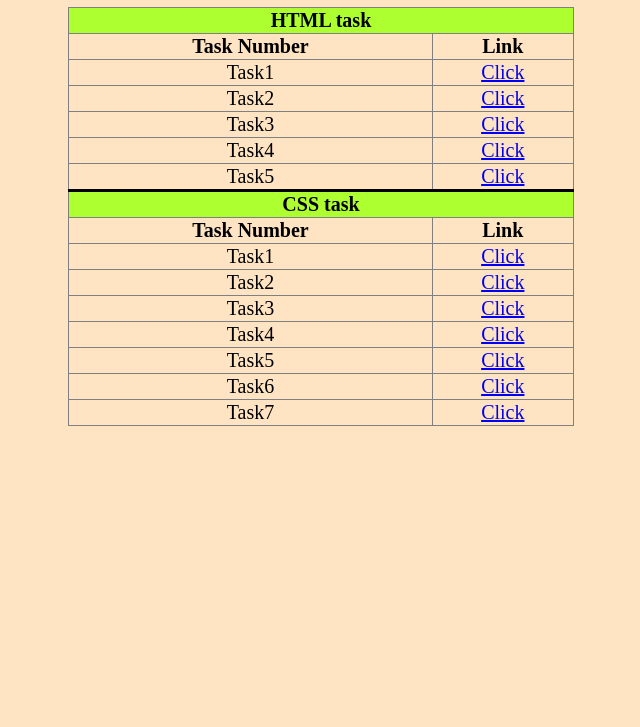
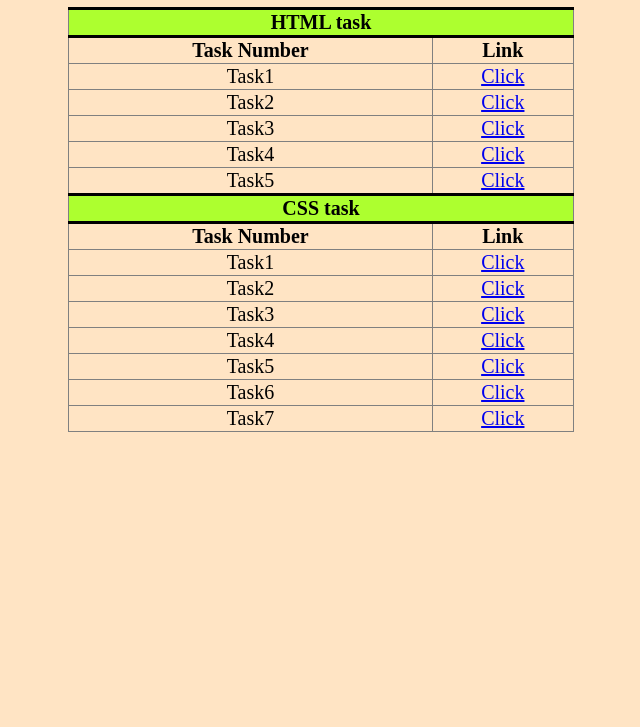
Before and after one commit to Imabhi-b/MERN, a plain HTML site: page index.html in a window 1280 px wide. Shown: the part 73-800 px from the top of the page, without its empty margins (319-959 px from the left). Drawn offline with Linux system fonts and the light colour scheme.

Commit message:
Update index.html

```diff
--- a/index.html
+++ b/index.html
@@ -14,11 +14,10 @@
             width: 40%;
             text-align: center;
         }
-        .html{
-            background-color: greenyellow;
-        }
-        .css{
+
+        .css, .html{
             border-top: 3px solid black;
+            border-bottom: 3px solid black;
             background-color:greenyellow;
         }
 
```
